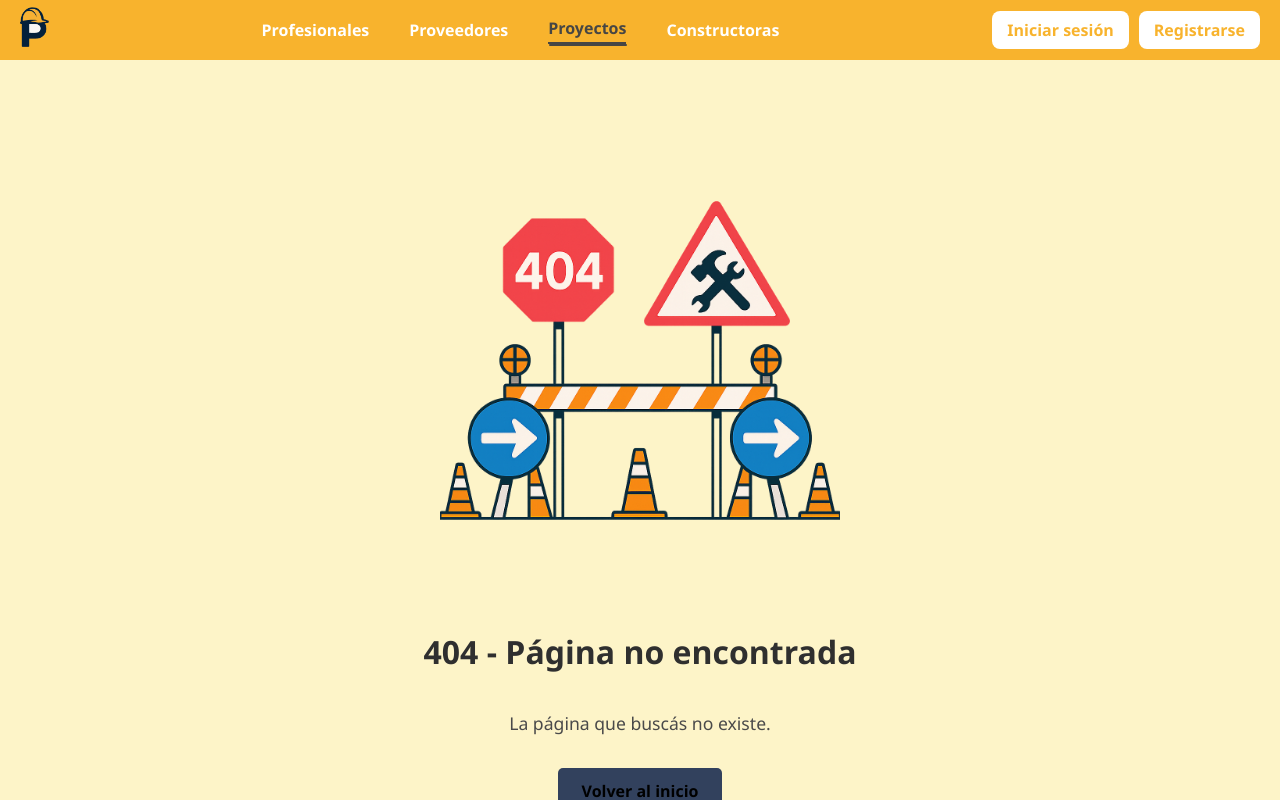
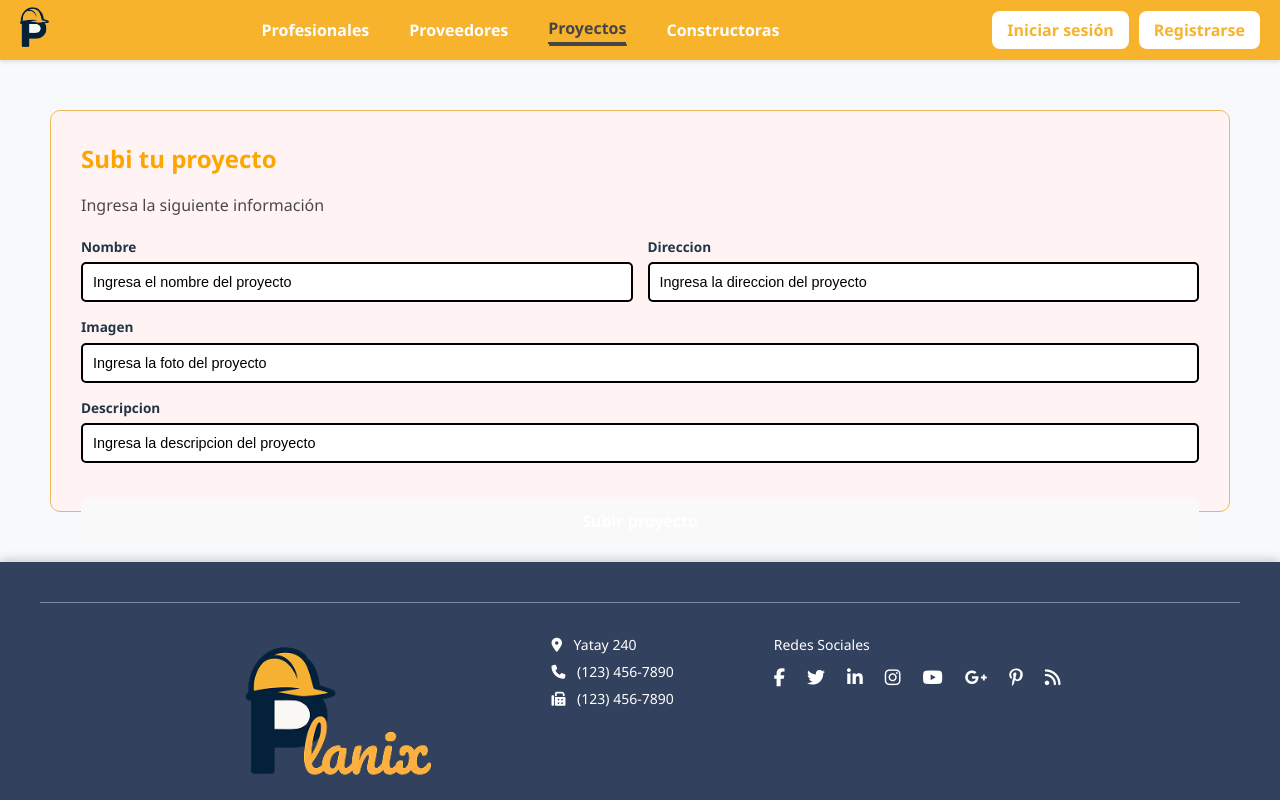
Before and after one commit to Planix-Inc/Planix, a React (Vite) app in the folder frontend/: page /proyectos/subirProyecto in a window 1280 px wide. Shown: the top 800 px of the page. Built offline with nearby package versions, Linux system fonts and the light colour scheme.

Commit message:
Avance en proyecto subir

```diff
--- a/frontend/src/App.jsx
+++ b/frontend/src/App.jsx
@@ -7,6 +7,7 @@ import Landing from "./pages/landing/";
 import Profesionales from "./pages/profesionales/";
 import Proveedores from "./pages/proveedores/";
 import Proyectos from "./pages/proyectos/";
+import SubirProyecto from "./pages/proyectos/subirProyecto/";
 import Constructoras from "./pages/constructoras/";
 import Notfound from "./pages/notFound/";
 import PostLogin from "./pages/postLogin/";
@@ -56,6 +57,7 @@ function App() {
           <Route path="/constructoras" element={<Constructoras />} />
           <Route path="/constructoras/verPerfil/:id" element={<VerPerfilConstructoras/>}></Route>
           <Route path="/proyectos/verPerfil/:id" element={<VerPerfilProyectos/>}></Route>
+          <Route path="/proyectos/subirProyecto" element={<SubirProyecto />} />
 
           <Route
             path="/postLogin"
--- a/frontend/src/pages/proyectos/index.jsx
+++ b/frontend/src/pages/proyectos/index.jsx
@@ -4,7 +4,7 @@ import "../proyectos/proyectos.css";
 import Slider from "react-slick";
 import "slick-carousel/slick/slick.css";
 import "slick-carousel/slick/slick-theme.css";
-import { useNavigate } from "react-router-dom";
+import { useNavigate, Link } from "react-router-dom";
 
 
 
@@ -127,6 +127,19 @@ const Proyectos = () => {
           ))}
         </Slider>
       </div>
+
+      <div className="seccion-inversion">
+    <h2 className="titulo-inversion">
+      ¿Queres crear tu propio proyecto? Empeza ahora mismo
+    </h2>
+    <p className="subtitulo-inversion">
+      Subí tu idea y empezá hoy mismo a colaborar <br />
+      con profesionales en el área
+    </p>
+    <Link to="/proyectos/subirProyecto" className="boton-inversion">
+      Ir ya ➤
+    </Link>
+  </div>
 </div>
   );
 };
--- /dev/null
+++ b/frontend/src/pages/proyectos/subirProyecto/index.jsx
@@ -0,0 +1,149 @@
+import React, { useState } from "react";
+import { useNavigate } from "react-router-dom";
+import { supabase } from "../../../data/supabaseClient.js";
+import "./subirProyecto.css";
+
+//error 409 ver que es.
+
+const subirProyecto = () => {
+    const navigate = useNavigate();
+    const [form, setForm] = useState({
+      nombre: "",
+      direccion: "",
+      img: "",
+      destacado: false,
+      valoracion: 0,
+      descripcion: "",
+    });
+    const [loading, setLoading] = useState(false);
+    const [inputValido, setInputValido] = useState({});
+
+    const handleChange = (e) => {
+      setForm({ ...form, [e.target.name]: e.target.value });
+      setInputValido({
+        ...inputValido,
+        [e.target.name]: e.target.value.length > 2,
+      });
+    };
+
+    const handleSubmit = async (e) => {
+      e.preventDefault();
+      if (
+        !form.nombre ||
+        !form.direccion ||
+        !form.img ||
+        !form.descripcion
+      ) {
+        alert("Por favor completa todos los campos.");
+        return;
+      }
+      setLoading(true);
+
+      const { data: nombreUsado } = await supabase
+        .from("Proyectos")
+        .select("id")
+        .eq("nombre", form.nombre)
+        .maybeSingle();
+
+      if (nombreUsado) {
+        alert("Ya existe un proyecto con ese nombre.");
+        setLoading(false);
+        return;
+      }
+
+      const { data, error } = await supabase
+        .from("Proyectos")
+        .insert([
+          {
+            nombre: form.nombre,
+            direccion: form.direccion,
+            img: form.img,
+            destacado: false,
+            valoracion: 0,
+            descripcion: form.descripcion,
+          },
+        ])
+        .select(
+          "id, nombre, direccion, img, destacado, valoracion, descripcion"
+        )
+        .single();
+
+      if (error || !data) {
+        alert("Error al subir el proyecto.");
+        setLoading(false);
+        return;
+      }
+
+      setLoading(false);
+      navigate("/proyectos");
+    };
+    return (
+        <div className="subirProyecto-container">
+            <div className="subirProyecto-container2">
+      <div className="subirProyecto">
+        <h2 className="subirProyecto-title">Subi tu proyecto</h2>
+        <p className="subirProyecto-subtitle">
+          Ingresa la siguiente información
+        </p>
+        <form className="subirProyecto-form" onSubmit={handleSubmit}>
+          <div className="subirProyecto-name-row">
+            <div className={`subirProyecto-form-group ${inputValido.nombre === false ? "input-error" : inputValido.nombre ? "input-success" : ""}`}>
+              <label htmlFor="nombre">Nombre</label>
+              <input
+                type="text"
+                id="nombre"
+                name="nombre"
+                placeholder="Ingresa el nombre del proyecto"
+                value={form.nombre}
+                onChange={handleChange}
+              />
+            </div>
+            <div className={`subirProyecto-form-group ${inputValido.direccion === false ? "input-error" : inputValido.direccion ? "input-success" : ""}`}>
+              <label htmlFor="direccion">Direccion</label>
+              <input
+                type="text"
+                id="direccion"
+                name="direccion"
+                placeholder="Ingresa la direccion del proyecto"
+                value={form.direccion}
+                onChange={handleChange}
+              />
+            </div>
+          </div>
+          <div className={`subirProyecto-form-group full-width ${inputValido.img === false ? "input-error" : inputValido.img ? "input-success" : ""}`}>
+            <label htmlFor="img">Imagen</label>
+            <input
+              type="text"
+              id="img"
+              name="img"
+              placeholder="Ingresa la foto del proyecto"
+              value={form.img}
+              onChange={handleChange}
+            />
+          </div>
+          <div className={`subirProyecto-form-group full-width ${inputValido.descripcion === false ? "input-error" : inputValido.descripcion ? "input-success" : ""}`}>
+            <label htmlFor="descripcion">Descripcion</label>
+            <input
+              type="text"
+              id="descripcion"
+              name="descripcion"
+              placeholder="Ingresa la descripcion del proyecto"
+              value={form.descripcion}
+              onChange={handleChange}
+            />
+          </div>
+          <button
+            type="submit"
+            className="subirProyecto-submit-btn ripple"
+            disabled={loading}
+          >
+            {loading ? <span className="spinner"></span> : "Subir proyecto"}
+          </button>
+        </form>
+      </div>
+      </div>
+    </div>
+    )
+}
+
+export default subirProyecto;
--- /dev/null
+++ b/frontend/src/pages/proyectos/subirProyecto/subirProyecto.css
@@ -0,0 +1,152 @@
+.subirProyecto-container {
+    height: 50vh;
+    font-family: 'Segoe UI', Tahoma, Geneva, Verdana, sans-serif;
+    margin: 50px;
+    background-color: #fff3f3;
+    border-radius: 10px;
+    border: 0.5px solid #ebb95c;
+  }
+  .subirProyecto-container2 {
+    margin: 30px;
+  }
+  .subirProyecto-title {
+    font-size: 1.5rem;
+    font-weight: 600;
+    margin-bottom: 8px;
+    color:orange
+  }
+
+  .subirProyecto-subtitle {
+    font-size: 1rem;
+    opacity: 0.7;
+    margin-bottom: 20px;
+    color: rgb(0, 0, 0);
+  }
+
+  .subirProyecto-form {
+    display: flex;
+    flex-direction: column;
+    gap: 15px;
+  }
+
+  .subirProyecto-name-row {
+    display: flex;
+    gap: 15px;
+  }
+
+  .subirProyecto-form-group {
+    display: flex;
+    flex-direction: column;
+    font-size: 0.85rem;
+    flex: 1;
+  }
+
+  .subirProyecto-form-group label {
+    margin-bottom: 5px;
+    font-weight: 600;
+  }
+
+  .subirProyecto-form-group input {
+    background-color: #ffffff;
+    border: 2px solid #000000;
+    border-radius: 5px;
+    padding: 10px;
+    color: #000000;
+    font-size: 0.9rem;
+    transition: border-color 0.3s ease;
+  }
+
+  .subirProyecto-form-group input::placeholder {
+    color: #000000;
+  }
+
+  .subirProyecto-form-group input:focus {
+    outline: none;
+    border-color: orange;
+    background-color: #fff1f1;
+  }
+
+  .full-width {
+    flex: none;
+    width: 100%;
+  }
+
+  .subirProyecto-submit-btn {
+    margin-top: 20px;
+    background: linear-gradient(90deg, orange 100%);
+    border: none;
+    border-radius: 8px;
+    padding: 12px 0;
+    color: white;
+    font-weight: 700;
+    font-size: 1rem;
+    cursor: pointer;
+    transition: background 0.3s ease;
+  }
+  .input-success input {
+    border-color: #4caf50 !important;
+  }
+  .input-error input {
+    border-color: #f44336 !important;
+  }
+
+
+  .ripple {
+    position: relative;
+    overflow: hidden;
+  }
+  .ripple:active::after {
+    content: "";
+    position: absolute;
+    left: 50%;
+    top: 50%;
+    width: 120%;
+    height: 120%;
+    background: rgba(255,255,255,0.3);
+    border-radius: 50%;
+    transform: translate(-50%, -50%) scale(0);
+    animation: ripple-effect 0.4s linear;
+    pointer-events: none;
+  }
+  @keyframes ripple-effect {
+    to {
+      transform: translate(-50%, -50%) scale(1);
+      opacity: 0;
+    }
+  }
+
+
+  .fondo-animado {
+    background: linear-gradient(120deg, #121212 75%, orange 100%);
+    animation: fondoMove 6s infinite alternate;
+  }
+  @keyframes fondoMove {
+    0% { background-position: 0% 50%; }
+    100% { background-position: 100% 50%; }
+  }
+
+
+  .subirProyecto-avatar {
+    width: 60px;
+    height: 60px;
+    border-radius: 50%;
+    margin: 0 auto 18px auto;
+    display: block;
+    border: 2px solid #3a7bfd;
+    background: #222;
+  }
+
+
+  .spinner {
+    width: 22px;
+    height: 22px;
+    border: 3px solid #fff;
+    border-top: 3px solid #3a7bfd;
+    border-radius: 50%;
+    animation: spin 0.8s linear infinite;
+    display: inline-block;
+    vertical-align: middle;
+  }
+  @keyframes spin {
+    to { transform: rotate(360deg); }
+  }
```
